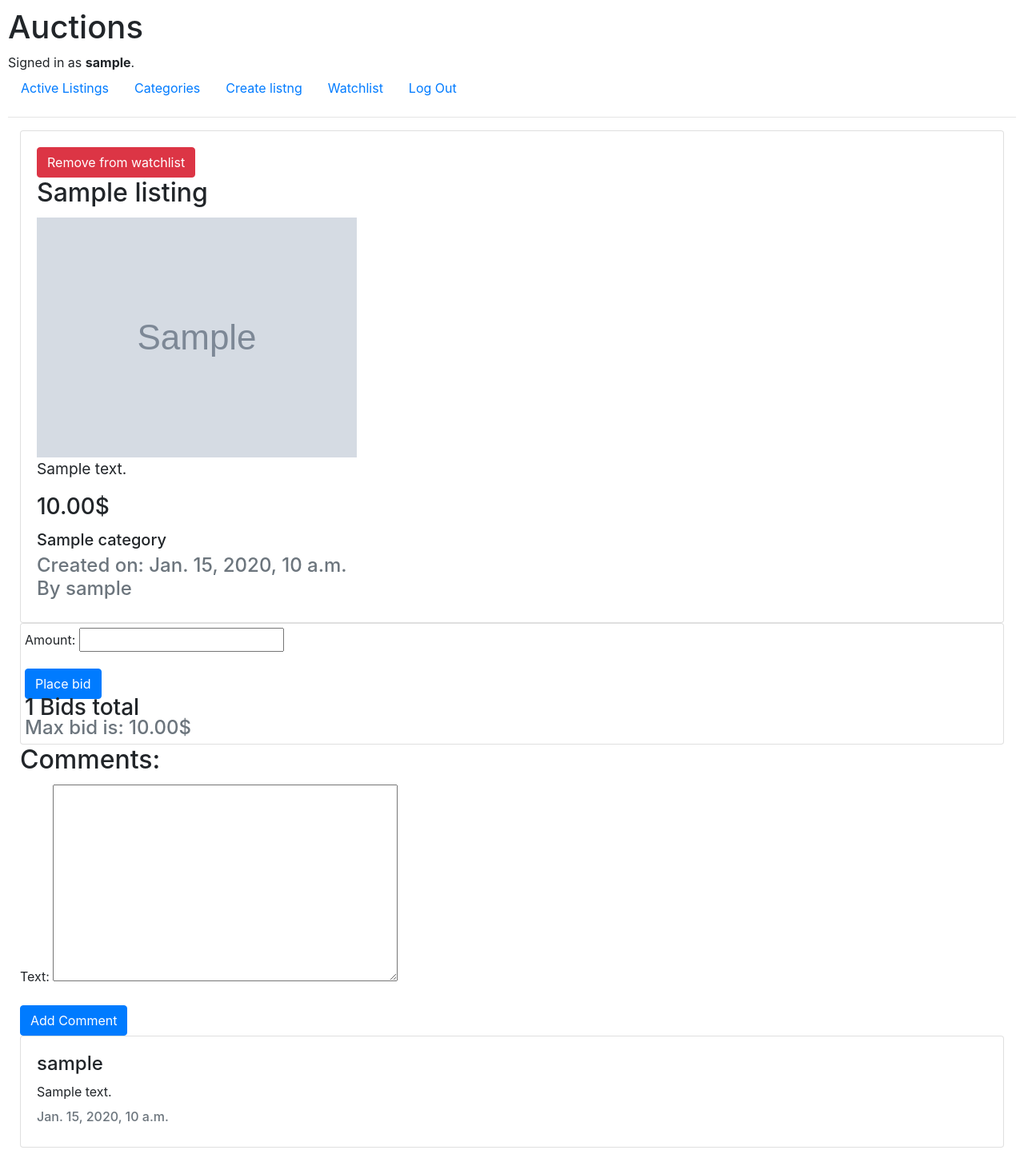
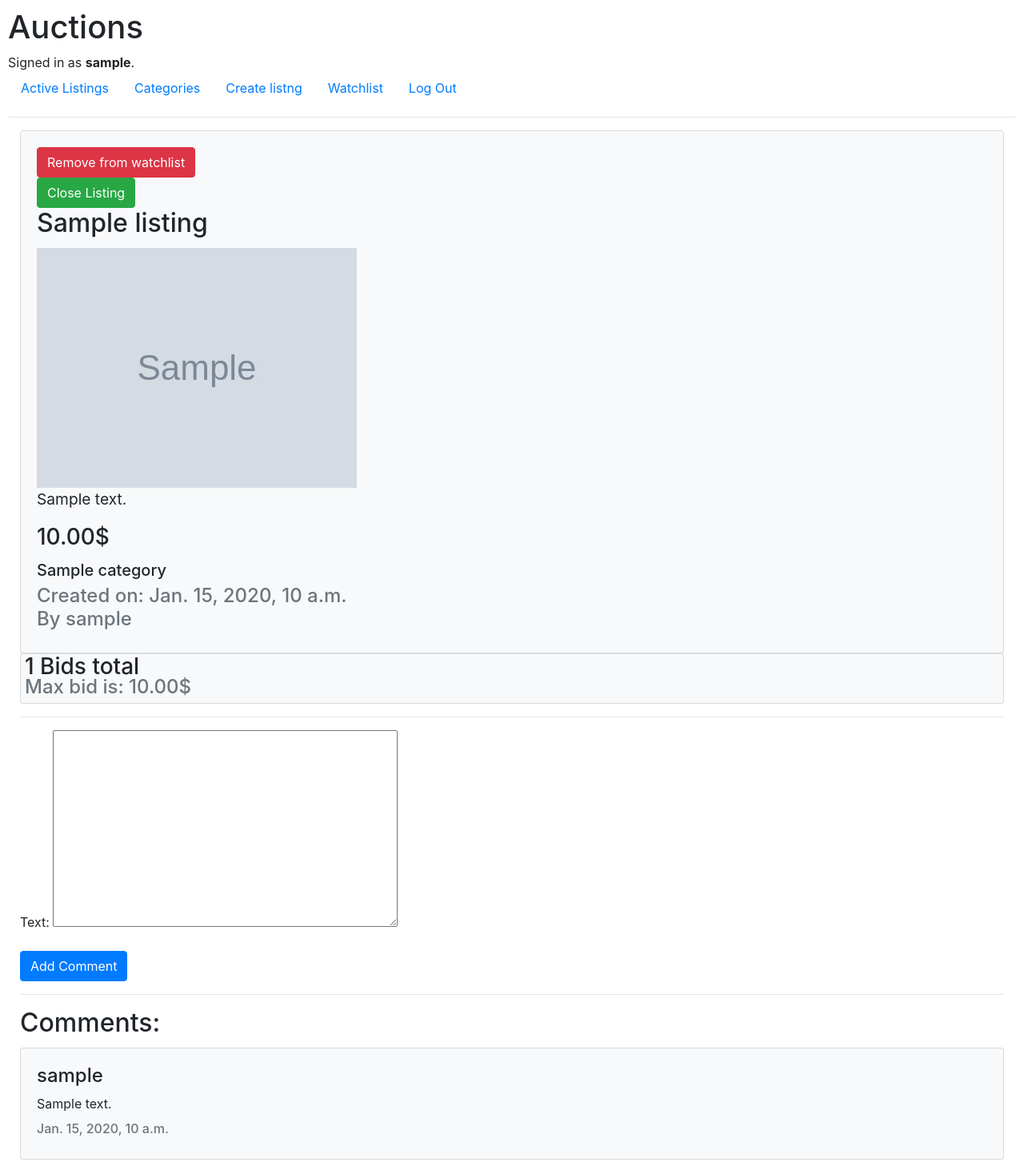
Before and after one commit to yogorus/CS50w-Project-Commerce, a Django app: page /listing/1 in a window 1280 px wide. Shown: the whole page at 80% size. Before the commit the page ends 1435 px from the top, so only its background shows below. Run offline with Django 3.2, Linux system fonts and the light colour scheme; a user stored in the database is signed in; tables that the repository leaves empty hold one stand-in row (values such as "Sample post"); grey boxes marked "Sample" are stand-in pictures; some libraries are stand-ins or nearby versions.

Commit message:
Add Listing closing, fix bid validation and show only active listing on index and categories routes

```diff
--- a/auctions/models.py
+++ b/auctions/models.py
@@ -21,6 +21,7 @@ class Listing(models.Model):
     date = models.DateTimeField(auto_now_add=True)
     category = models.ForeignKey(Category, on_delete=models.CASCADE, related_name='listings', blank=True, null=True, default='No Category')
     author = models.ForeignKey(User, on_delete=models.CASCADE, related_name="listings")
+    active = models.BooleanField(default=True)
 
     def __str__(self):
         return f"{self.id}: {self.title} by {self.author}"
--- a/auctions/templates/auctions/create.html
+++ b/auctions/templates/auctions/create.html
@@ -7,7 +7,7 @@
             padding: 10px;
         }
     </style>
-    <div class="card">
+    <div class="card bg-light">
         <form action="{% url 'create' %}" method="post">
             {% csrf_token %}
             {% for field in form %}
--- a/auctions/templates/auctions/index.html
+++ b/auctions/templates/auctions/index.html
@@ -8,7 +8,7 @@
         {% comment %} <div class="row"> {% endcomment %}
             {% for listing in listings %}
                 {% comment %} <div class="col-lg-4 d-flex align-items-stretch" style="margin: 5px;"> {% endcomment %}
-                    <div class="card">
+                    <div class="card p-2 mb-2 bg-light">
                         <div class="card-body">
                             <a href="{% url 'listing' id=listing.id %}"><h2 class="card-title">{{ listing.title }}</h2></a>
                             {% if listing.image %}
--- a/auctions/templates/auctions/listing.html
+++ b/auctions/templates/auctions/listing.html
@@ -2,7 +2,10 @@
 
 {% block body %}
     <div class="container-fluid">
-        <div class="card">
+        {% if not listing.active %}
+            <div class="alert alert-success">This listing is closed! The winner is {{ winner }}</div>
+        {% endif %}
+        <div class="card bg-light">
             <div class="card-body">
                 {% if user.is_authenticated %}
                     {% if listing in user.watchlist.all %}
@@ -14,6 +17,12 @@
                         <form action="{% url 'addwatchlist' id=listing.id %}" method="post">
                             {% csrf_token %}
                             <button type="submit" class='btn btn-primary' name='add'>Add to watchlist</button>
+                        </form>
+                    {% endif %}
+                    {% if user == listing.author and bids and listing.active %}
+                        <form action="{% url 'close' id=listing.id %}" method="post">
+                            {% csrf_token %}
+                            <button type="submit" class='btn btn-success'>Close Listing</button>
                         </form>
                     {% endif %}
                 {% endif %}
@@ -29,18 +38,20 @@
                 <h4 class="card-subtitle mb-2 text-muted">Created on: {{ listing.date }}<br>By {{ listing.author }}</h4>
             </div>
         </div>
-        <div class="card" style='padding: 5px'>
+        <div class="card bg-light" style='padding: 5px'>
             {% if user.is_authenticated %}
+                {% if listing.active and user != listing.author %}
                 <form action="{% url 'listing' id=listing.id %}" method="post">
                     {% csrf_token %}
                     {{ bid_form.as_p }}
                     <button type="submit" class="btn btn-primary" name='bid'>Place bid</button>
                 </form>
+                {% endif %}
             {% endif %}
             <h3 class="card-subtitle">{{ bids.count }} Bids total</h3>
             <h4 class="card-subtitle text-muted">Max bid is: {{ max_bid }}$</h4>
         </div>
-        <h2 class="card-title">Comments:</h2>
+        <hr>
             {% if user.is_authenticated %}
                 <form action="{% url 'listing' id=listing.id %}" method="post">
                     {% csrf_token %}
@@ -48,8 +59,10 @@
                     <button type="submit" class="btn btn-primary" name='comment'>Add Comment</button>
                 </form>
             {% endif %}
+            <hr>
+            <h2 class="card-title">Comments:</h2>
             {% for comment in comments %}
-                <div class="card">
+                <div class="card mb-2 bg-light">
                     <div class="card-body">
                         <h4 class="card-titile">{{ comment.author }}</h4>
                         <p class="card-text">{{ comment.text }}</p>
--- a/auctions/urls.py
+++ b/auctions/urls.py
@@ -10,5 +10,6 @@ urlpatterns = [
     path('categories', views.categories, name='categories'),
     path('listing/<int:id>', views.listing, name='listing'),
     path('listing/<int:id>/addwatchlist', views.addwatchlist, name='addwatchlist'),
+    path('listing/<int:id>/close', views.close, name='close'),
     path('watchlist', views.watchlist, name='watchlist')
 ]
--- a/auctions/views.py
+++ b/auctions/views.py
@@ -1,18 +1,18 @@
 from django.contrib.auth import authenticate, login, logout
 from django.contrib.auth.decorators import login_required
 from django.db import IntegrityError
-from django.http import HttpResponse, HttpResponseRedirect
+from django.http import HttpResponse, HttpResponseRedirect, HttpResponseForbidden
 from django.shortcuts import render, get_object_or_404
 from django.urls import reverse
 from django.db.models import Max
 
 
 from .models import User, Listing, Category, Comment, Bid
-from .forms import ListingForm, CommentForm, BidForm, CHOICES
+from .forms import ListingForm, CommentForm, BidForm
 
 
 def index(request):
-    listings = Listing.objects.all().order_by('-date')
+    listings = Listing.objects.filter(active=True).order_by('-date')
     return render(request, "auctions/index.html", {
         "listings" : listings,
         "header": 'Active Listings'
@@ -128,6 +128,9 @@ def listing(request, id):
 
         # Bid validation
         if 'bid' in request.POST:
+            if not listing.active or request.user == listing.author:
+                return HttpResponseForbidden
+
             bid_form = BidForm(request.POST)
 
             if bid_form.is_valid():
@@ -135,7 +138,7 @@ def listing(request, id):
                 amount = bid_form.cleaned_data['amount']
                 bid = Bid(author=author, amount=amount, listing=listing)
 
-                if bid.amount > max_bid:
+                if (max_bid is not None and amount > max_bid) or amount > listing.price:
                     bid.save()
                 else:
                     return HttpResponseRedirect(reverse('listing', args=[listing.id]))
@@ -155,7 +158,8 @@ def listing(request, id):
         'bids' : bids,
         'max_bid': f'{max_bid:.2f}' if bids else 0,
         'comment_form': CommentForm,
-        'bid_form': BidForm
+        'bid_form': BidForm,
+        'winner': bids.get(amount=max_bid).author if not listing.active else None
     })
 
 
@@ -189,12 +193,28 @@ def categories(request):
     categories = Category.objects.only('name').all()
     try:
         category = Category.objects.get(name=request.GET.get('q'))
-        listings = category.listings.all()
+        listings = category.listings.filter(active=True).order_by('-date')
     except Category.DoesNotExist:
-        listings = Listing.objects.all()
+        listings = Listing.objects.filter(active=True).order_by('-date')
 
     return render(request, "auctions/categories.html", {
         'listings': listings,
         'header': 'Pick category',
         'categories': categories
     })
+
+
+@login_required
+def close(request, id):
+    listing = get_object_or_404(Listing, pk=id)
+    user = request.user
+
+    if request.method == "POST":
+        if listing.author != user or listing.bids.all() is None:
+            return HttpResponseForbidden()
+
+        listing.active = False
+        listing.save(update_fields=['active'])
+
+
+    return HttpResponseRedirect(reverse('listing', args=[listing.id]))
```
Also changed, not shown: auctions/migrations/0007_listing_active.py (added).
